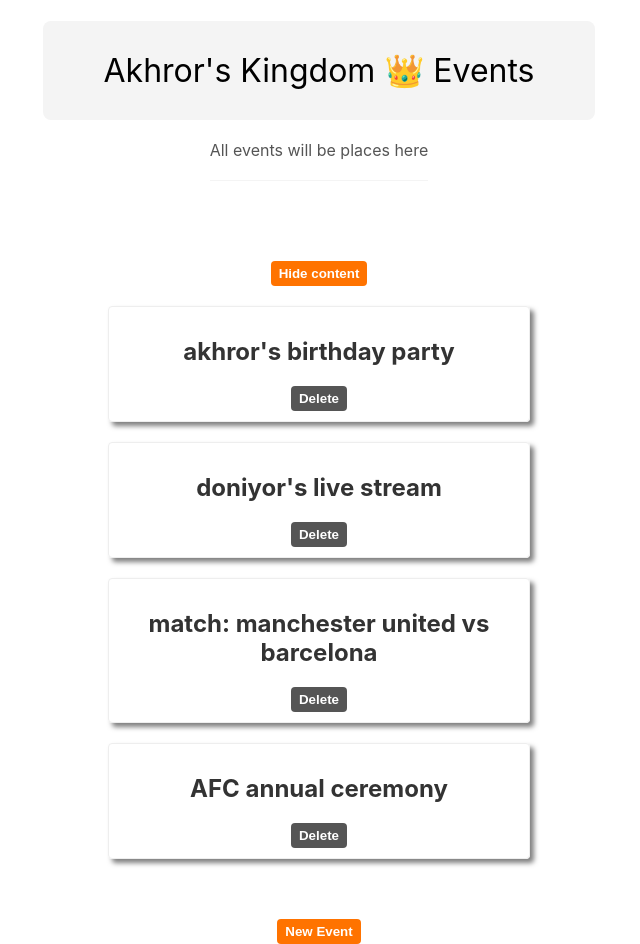
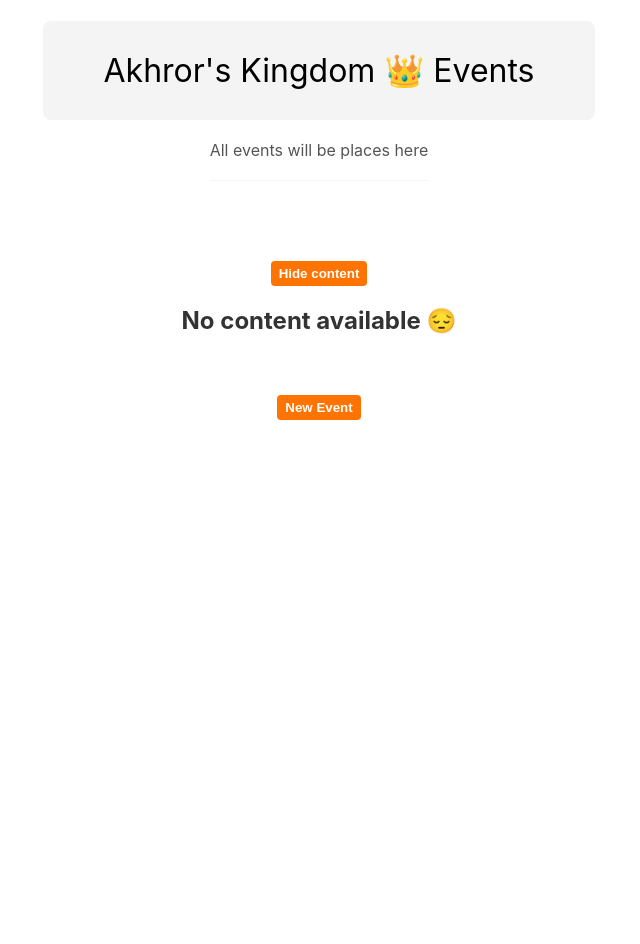
Before and after one commit to dhpcode/react-for-printing, a React (Create React App) app: page / in a window 1280 px wide. Shown: the whole page, without its empty margins (321-961 px from the left). After the commit the page ends 800 px from the top, so only its background shows below. Built offline with nearby package versions, Linux system fonts and the light colour scheme.

Commit message:
feat: implement event creation functionality in NewEventForm and update modal integration

```diff
--- a/src/App.js
+++ b/src/App.js
@@ -8,12 +8,15 @@
 function App() {
 
 
-  const [events, setEvents] = useState([
-    { title: "akhror's birthday party", id: 1 },
-    { title: "doniyor's live stream", id: 2 },
-    { title: "match: manchester united vs barcelona", id: 3 },
-    { title: 'AFC annual ceremony', id: 4 }
-  ])
+  const [events, setEvents] = useState([])
+
+
+  const newEvent = (event) => {
+    setEvents((prev) => {
+      return [...prev, event]
+    });
+    setShowModal(false);
+  }
 
   const [showContent, setShowContent] = useState(true);
 
@@ -31,10 +34,6 @@
     setEvents(prev => prev.filter(event => event.id !== id));
   }
 
-  const closeModal = () => {
-    setShowModal(false);
-  }
-
   return (
     <div className="App">
 
@@ -50,8 +49,8 @@
       {showContent && <EventList events={events} handleDelete={handleDelete} />}
       <br />
       {/* Modal component */}
-      {showModal && <Modal closeModal={closeModal} isModeModal={true}>
-        <NewEventForm />
+      {showModal && <Modal>
+        <NewEventForm newEvent={newEvent} />
       </Modal>}
       <br />
       <button onClick={() => { setShowModal(true) }}>New Event</button>
--- a/src/components/Modal.js
+++ b/src/components/Modal.js
@@ -1,17 +1,15 @@
 import "./Modal.css"
 import ReactDom from 'react-dom'
 
-function Modal({ children, closeModal, isModeModal }) {
+function Modal({ children }) {
   return ReactDom.createPortal((
     <div className="modal-backdrop">
       <div className="modal" style={{
         border: "4px solid",
-        borderColor: isModeModal ? "yellowgreen" : "red",
+        borderColor: "yellowgreen",
         textAlign: "center"
-        }}>
+      }}>
         {children}
-        <br />
-        <button className={isModeModal ? "modal-btn" : ''} onClick={closeModal}>Close</button>
       </div>
     </div>
   ), document.body)
--- a/src/components/NewEventForm.js
+++ b/src/components/NewEventForm.js
@@ -4,7 +4,7 @@
 import { v4 as uuidv4 } from 'uuid';
 uuidv4();
 
-function NewEventForm() {
+function NewEventForm({ newEvent }) {
   const [title, setTitle] = useState('');
   const [date, setDate] = useState('');
 
@@ -21,8 +21,8 @@
       date: date,
       id: uuidv4()
     }
+    newEvent(event)
     resetInputs();
-    console.log(event)
   }
 
   return (
@@ -35,7 +35,6 @@
         <span>Event Date</span>
         <input type="date" onChange={e => setDate(e.target.value)} value={date} />
       </label>
-
       <br /><br />
       <button>Submit</button>
 
```
